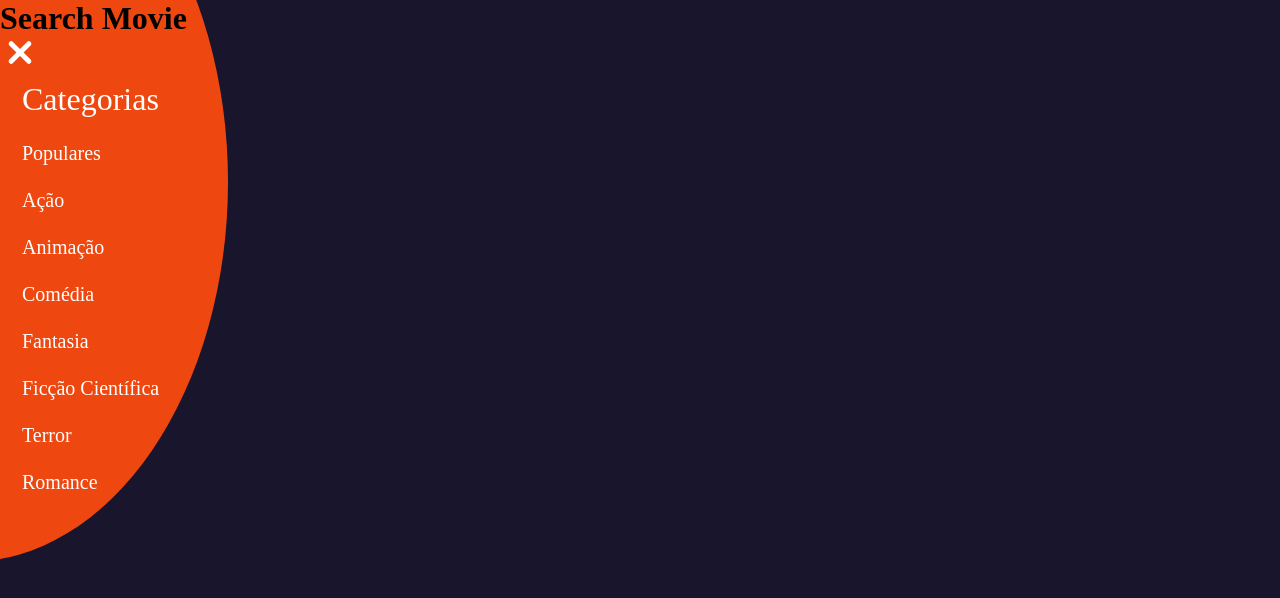
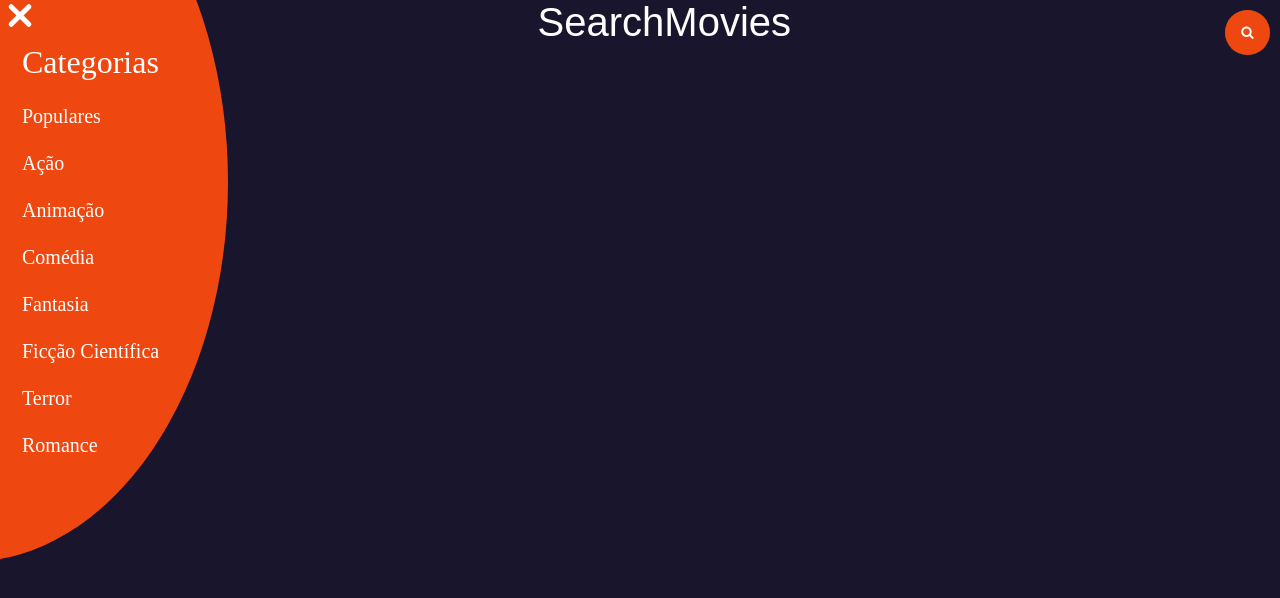
Before and after one commit to GabrielAlves0501/SearchFilmesAPI, a plain HTML site: page index.html in a window 1280 px wide. Both pictures are taken after a click on the label 20 px from the left and 53 px from the top of the page. Drawn offline with nearby package versions, Linux system fonts and the light colour scheme; a web font is replaced by a local one.

Commit message:
Add files via upload

```diff
--- a/index.html
+++ b/index.html
@@ -5,16 +5,20 @@
     <meta name="viewport" content="width=device-width, initial-scale=1.0">
     <link rel="stylesheet" href="style.css">
     <link rel="stylesheet" href="https://fonts.googleapis.com/css2?family=Material+Symbols+Outlined:opsz,wght,FILL,GRAD@20..48,100..700,0..1,-50..200" />
+    <link rel="stylesheet" href="https://cdnjs.cloudflare.com/ajax/libs/font-awesome/4.7.0/css/font-awesome.min.css">
+    <link rel="preconnect" href="https://fonts.googleapis.com">
+    <link rel="preconnect" href="https://fonts.googleapis.com">
+    <link rel="preconnect" href="https://fonts.gstatic.com" crossorigin>
+    <link href="https://fonts.googleapis.com/css2?family=Rubik+Scribble&family=Tac+One&display=swap" rel="stylesheet">
     <title>Document</title>
 </head>
 <body>
     <header>
-        <h1>Search Movie</h1>
-    </header>
-
+        <div class="menu-busca">
+            <div class="menu">
                 <div class="container">
                     <input type="checkbox" id="checkbox-menu">
-            <label for="checkbox-menu" id="teste">
+                    <label for="checkbox-menu" id="checkboxMenu">
                         <span class="change-color-span"></span>
                         <span class="change-color-span"></span>
                         <span class="change-color-span"></span>
@@ -33,8 +37,20 @@
                         <li><a href="#">Romance</a></li>
                     </ul>
                 </nav>
+                <div class="menu-bg" id="menu-bg"></div>
+            </div>
+            <div class="title">
+                <h1>SearchMovies</h1>
+            </div>
+            <div class="box-busca">
+                <div class="search-box">
+                    <input type="text" name="busca" id="busca" class="search-box-input" placeholder="Busque seu filme">
+                    <button class="search-box-button"><i class="search-box-icone fa fa-search"></i></button>
+                </div>
+            </div>
+        </div>
+    </header>
 
-        <div class="menu-bg" id="menu-bg"></div>
 
 
     <!--<h2>Filmes Populares</h2>
--- a/index.js
+++ b/index.js
@@ -189,15 +189,15 @@ function fetchGenreMovie(){
 function apareceMenu(){
     let checkbox = document.getElementById('checkbox-menu');
 
-    checkbox.addEventListener('change', function(){
+    checkbox.addEventListener('click', function(){
       if (checkbox.checked){
         document.getElementById("nav").classList.toggle("change");
         document.getElementById("menu-bg").classList.toggle("change-bg");
-        document.getElementById("teste").classList.toggle("change-label");
+        document.getElementById("checkboxMenu").classList.toggle("change-label");
       } else{
         document.getElementById("nav").classList.toggle("change");
         document.getElementById("menu-bg").classList.toggle("change-bg");
-        document.getElementById("teste").classList.toggle("change-label");
+        document.getElementById("checkboxMenu").classList.toggle("change-label");
       }
     })
 
--- a/style.css
+++ b/style.css
@@ -126,3 +126,92 @@ label span:nth-child(3) {
   .change-label .change-color-span {
     background: white;
   }
+
+  .box-busca{
+    display: flex;
+    flex-direction: column;
+    justify-content: center;
+    align-items: center;
+    width: fit-content;
+    height: fit-content;
+    margin: 10px;
+}
+.search-box-input::placeholder {
+
+    color:#ffffff;
+    opacity: 0.6;
+}
+
+.search-box-input::-webkit-input-placeholder { color: #ffffff; }
+
+.search-box  {
+
+    display: flex;
+    border-radius: 50px;
+    background-color: #4c4c4c;
+    height: 45px;
+}
+.search-box:hover .search-box-input {
+
+    padding-left: 2em;
+    padding-right: 1em;
+    width: 250px;
+}
+.search-box-input {
+    outline: 0;
+    font-size: 1.2em;
+    color: #fff;
+    width: 0;
+    padding: 0;
+    border: none;
+    background: none;
+    transition: .45s;
+}
+.search-box-button {
+   display: flex;
+   border-radius: 50%;
+   width: 45px;
+   height: 45px;
+   background-color: #ee4710;
+   border: none;
+   cursor: pointer;
+   transition: .3s;
+}
+.search-box-button:active  {
+    transform: scale(.85);
+    background-color: #fff;
+}
+.search-box-icone {
+    margin: auto;
+    color: #fff;
+}
+
+@media screen and (min-width: 400px){
+
+    .search-box:hover .search-box-input {
+        width: 360px;
+    }
+}
+
+.menu-busca{
+    display: flex;
+    justify-content: space-between;
+}
+
+.menu{
+    display: flex;
+    flex-direction: column;
+}
+
+.title{
+    position: fixed;
+    left: 42%;
+}
+
+.title h1{
+    color: #fff;
+    font-family: "Tac One", sans-serif;
+    font-weight: 400;
+    font-style: normal;
+    font-size: 2.5em;
+}
```
Lines whose indentation alone changed are shown as unchanged.
